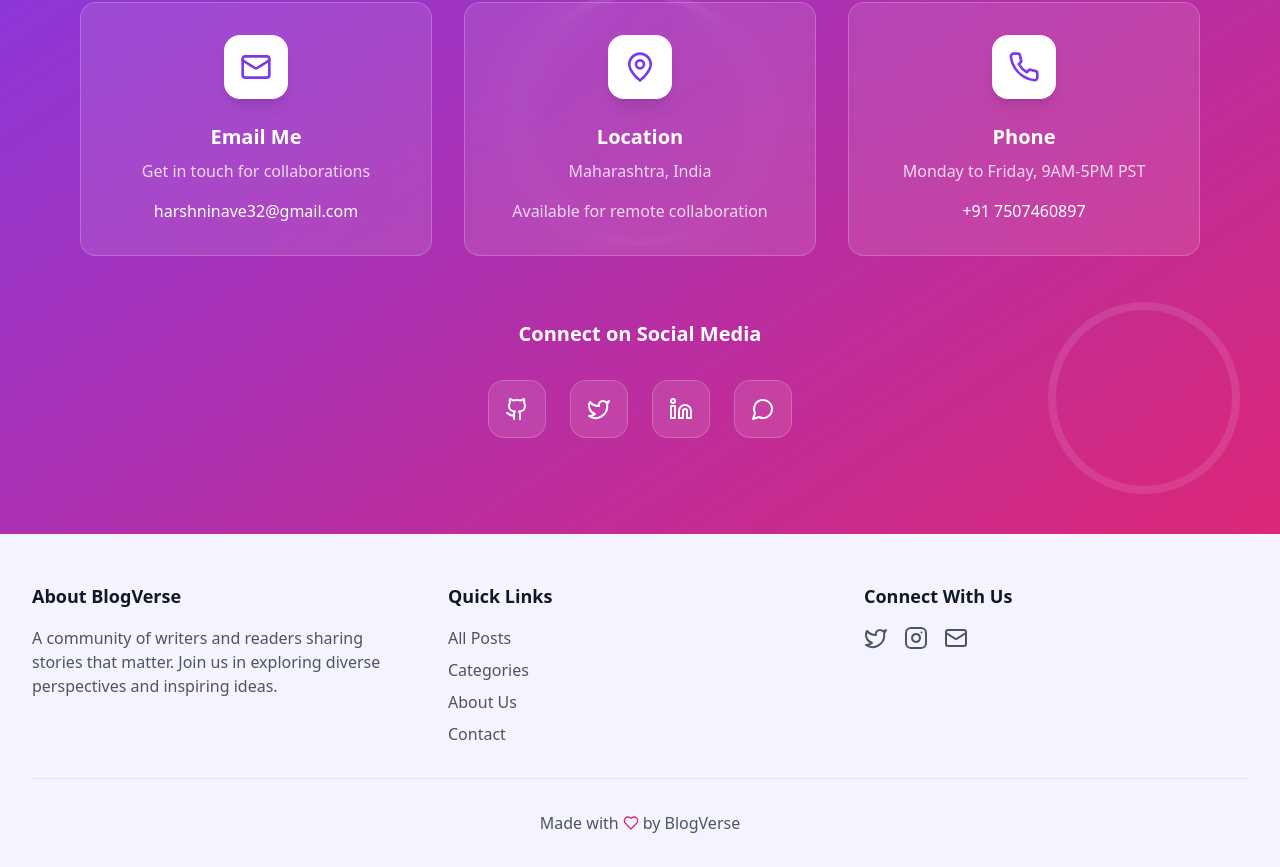
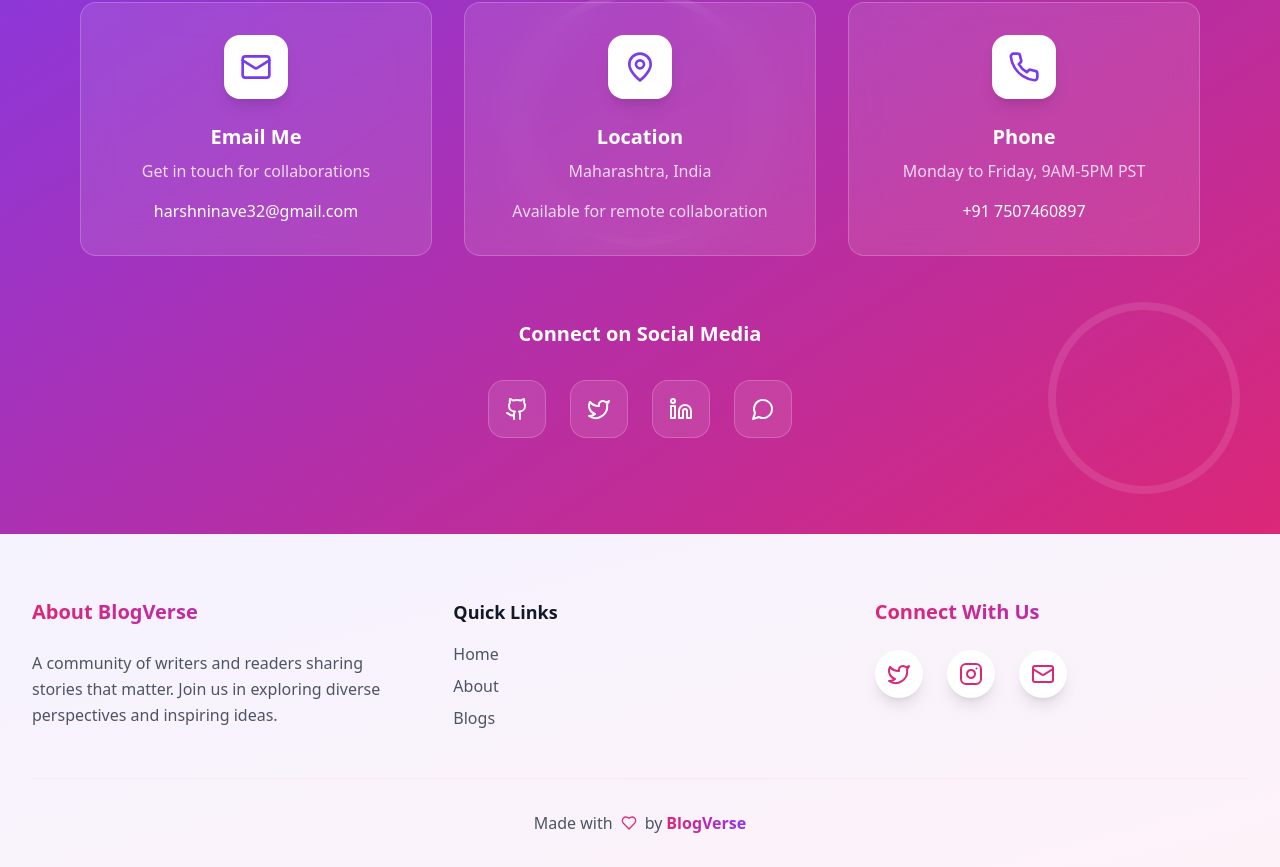
Before and after one commit to Harshninave04/Blog-Space, a React (Vite) app: page /about in a window 1280 px wide. Shown: the part 2864-3731 px from the top of the page. Built offline with nearby package versions, Linux system fonts and the light colour scheme.

Commit message:
Footer updated!!

```diff
--- a/src/components/Footer.tsx
+++ b/src/components/Footer.tsx
@@ -2,44 +2,65 @@ import React from 'react';
 import { Heart, Mail, Twitter, Instagram } from 'lucide-react';
 
 export default function Footer() {
+  const links = [
+    { name: 'Home', path: '/' },
+    { name: 'About', path: '/about' },
+    { name: 'Blogs', path: '/blogs' },
+  ];
   return (
-    <footer className="bg-violet-50 pt-12 pb-8">
+    <footer className="bg-gradient-to-br from-violet-50 to-pink-50 pt-16 pb-8">
       <div className="max-w-7xl mx-auto px-4 sm:px-6 lg:px-8">
-        <div className="grid grid-cols-1 md:grid-cols-3 gap-8">
-          <div>
-            <h3 className="text-lg font-semibold text-gray-900 mb-4">About BlogVerse</h3>
-            <p className="text-gray-600">
-              A community of writers and readers sharing stories that matter.
-              Join us in exploring diverse perspectives and inspiring ideas.
+        <div className="grid grid-cols-1 md:grid-cols-3 gap-12">
+          <div className="text-center md:text-left">
+            <h3 className="text-xl font-bold bg-gradient-to-r from-pink-600 to-purple-600 bg-clip-text text-transparent mb-6">
+              About BlogVerse
+            </h3>
+            <p className="text-gray-600 leading-relaxed">
+              A community of writers and readers sharing stories that matter. Join us in exploring
+              diverse perspectives and inspiring ideas.
             </p>
           </div>
-          <div>
-            <h3 className="text-lg font-semibold text-gray-900 mb-4">Quick Links</h3>
+
+          <div className="text-center md:text-left">
+            <h3 className="text-lg font-bold text-gray-900 mb-4">Quick Links</h3>
             <ul className="space-y-2">
-              <li><a href="/blogs" className="text-gray-600 hover:text-pink-600">All Posts</a></li>
-              <li><a href="/categories" className="text-gray-600 hover:text-pink-600">Categories</a></li>
-              <li><a href="/about" className="text-gray-600 hover:text-pink-600">About Us</a></li>
-              <li><a href="/contact" className="text-gray-600 hover:text-pink-600">Contact</a></li>
+              {links.map(({ name, path }) => (
+                <li key={name}>
+                  <a
+                    href={path}
+                    className="text-gray-600 hover:text-pink-600 flex items-center justify-center md:justify-start">
+                    {name}
+                  </a>
+                </li>
+              ))}
             </ul>
           </div>
-          <div>
-            <h3 className="text-lg font-semibold text-gray-900 mb-4">Connect With Us</h3>
-            <div className="flex space-x-4">
-              <a href="#" className="text-gray-600 hover:text-pink-600">
-                <Twitter className="h-6 w-6" />
-              </a>
-              <a href="#" className="text-gray-600 hover:text-pink-600">
-                <Instagram className="h-6 w-6" />
-              </a>
-              <a href="#" className="text-gray-600 hover:text-pink-600">
-                <Mail className="h-6 w-6" />
-              </a>
+
+          <div className="text-center md:text-left">
+            <h3 className="text-xl font-bold bg-gradient-to-r from-pink-600 to-purple-600 bg-clip-text text-transparent mb-6">
+              Connect With Us
+            </h3>
+            <div className="flex justify-center md:justify-start space-x-6">
+              {[Twitter, Instagram, Mail].map((Icon, index) => (
+                <a
+                  key={index}
+                  href="#"
+                  className="transform hover:scale-110 transition-transform duration-200 p-3 rounded-full bg-white shadow-lg hover:shadow-xl">
+                  <Icon className="h-6 w-6 text-pink-600" />
+                </a>
+              ))}
             </div>
           </div>
         </div>
-        <div className="mt-8 pt-8 border-t border-gray-200">
-          <p className="text-center text-gray-600 flex items-center justify-center">
-            Made with <Heart className="h-4 w-4 mx-1 text-pink-600" /> by BlogVerse
+
+        <div className="mt-12 pt-8 border-t border-pink-100">
+          <p className="text-center text-gray-600 flex items-center justify-center group">
+            Made with
+            <Heart className="h-4 w-4 mx-2 text-pink-600 animate-pulse" />
+            by
+            <span className="ml-1 bg-gradient-to-r from-pink-600 to-purple-600 bg-clip-text text-transparent font-bold">
+              BlogVerse
+            </span>
           </p>
         </div>
       </div>
```
